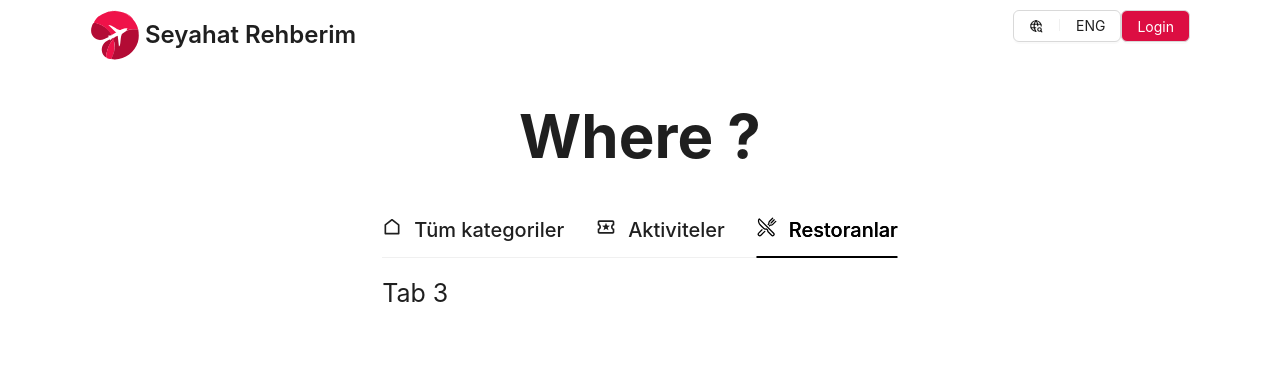
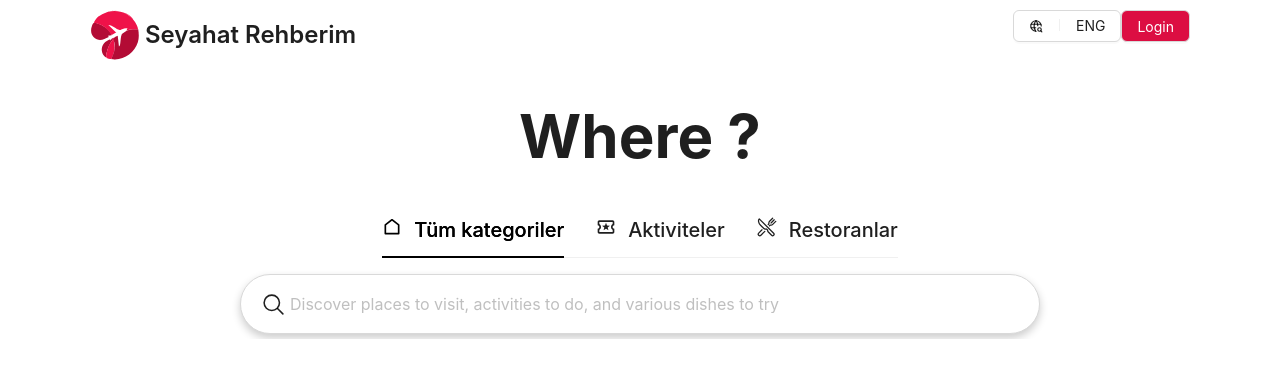
Before and after one commit to melikeeisik/SeyahatRehberimApp, a Next.js app: page / in a window 1280 px wide. Shown: the top 378 px of the page. Built offline with nearby package versions, Linux system fonts and the light colour scheme.

Commit message:
Searchbar eklendi. Textlere dil desteği getirildi

```diff
--- a/src/components/Search.tsx
+++ b/src/components/Search.tsx
@@ -1,43 +1,68 @@
-import { Flex, Typography, Tabs } from "antd";
-import React from "react";
+import { Flex, Typography, Tabs ,Input} from "antd";
+import React, { useState } from "react";
 import { FormattedMessage } from "react-intl";
 import { RiHomeLine } from "react-icons/ri";
 import { MdOutlineLocalActivity } from "react-icons/md";
 import { IoRestaurantOutline } from "react-icons/io5";
+import { IoSearchOutline } from 'react-icons/io5'
+import { useIntl } from 'react-intl';
+import { getLocalesText } from "../utils/getLocalesText"
+import "../styles/searchPage.css";
 
-import "../styles/tabStyle.css";
 const Search = () => {
   const { Title } = Typography;
+  const intl = useIntl();
+  const [inputPlaceholder, setInputPlaceholder] = useState<string>("home-tab1_placeholder")
+  const [title, setTitle] = useState<string>("home_title-where")
+
+  const handleTabChange = (key : string) => {
+    switch (key) {
+      case '1':
+        setTitle("home_title-where")
+        setInputPlaceholder("home-tab1_placeholder")
+        break;
+      case '2':
+        setTitle("home_title-activites")
+        setInputPlaceholder("home-tab2_placeholder")
+
+        break;
+      case '3':
+        setTitle("home_title-dishes")
+        setInputPlaceholder("home-tab3_placeholder")
+        break;
+      default:
+        setTitle("home_title-where")
+        setInputPlaceholder("home-tab1_placeholder")
+    }
+  }
   return (
     <Flex align="center" vertical>
       <Title style={{ fontWeight: "bold", fontSize:"60px" }}>
-        <FormattedMessage id="home_where" /> ?{" "}
+        {getLocalesText(intl, title)}
       </Title>
       <Tabs
         className="ant-tabs-nav-list"
-        defaultActiveKey="3"
-        style={{ fontSize: '25px' }}
+        defaultActiveKey="1"
+        onChange={handleTabChange}
         items={[
           {
             key: "1",
             label: "Tüm kategoriler",
-            children: "Tab 1",
             icon: <RiHomeLine />,
           },
           {
             key: "2",
             label: "Aktiviteler",
-            children: "Tab 2",
             icon: <MdOutlineLocalActivity />,
           },
           {
             key: "3",
             label: "Restoranlar",
-            children: "Tab 3",
             icon: <IoRestaurantOutline />,
           },
         ]}
       />
+      <Input size="large" placeholder={getLocalesText(intl, inputPlaceholder)} prefix={<IoSearchOutline />}className="ant-input-affix-wrapper"/>
     </Flex>
   );
 };
--- /dev/null
+++ b/src/styles/searchPage.css
@@ -0,0 +1,34 @@
+.ant-tabs-nav-list .ant-tabs-tab .ant-tabs-tab-btn span{
+    font-size: 20px;
+    font-weight: 500;
+}
+.ant-tabs .ant-tabs-tab.ant-tabs-tab-active .ant-tabs-tab-btn{
+    color: black;
+    display: flex;
+    align-items: center;
+}
+.ant-tabs-tab-btn:hover{
+    color: #595959;
+}
+.ant-tabs-tab-btn:focus,
+.ant-tabs-tab-btn:active {
+  color: black;
+}
+.ant-tabs-ink-bar {
+    background: black !important;
+}
+.ant-input-affix-wrapper {
+    height:60px;
+    width:800px;
+    border-radius:30px;
+    box-shadow:0 4px 8px rgba(0, 0, 0, 0.2);
+    padding:20px;
+}
+.ant-input-affix-wrapper-focused,
+.ant-input-affix-wrapper:hover{
+    border-color: black !important;
+    box-shadow:0 4px 8px rgba(0, 0, 0, 0.2) !important;
+}
+.ant-input-affix-wrapper .ant-input-prefix{
+    font-size:25px;
+}
--- a/src/styles/tabStyle.css
+++ /dev/null
@@ -1,19 +0,0 @@
-.ant-tabs-nav-list .ant-tabs-tab .ant-tabs-tab-btn span{
-    font-size: 20px;
-    font-weight: 500;
-}
-.ant-tabs .ant-tabs-tab.ant-tabs-tab-active .ant-tabs-tab-btn{
-    color: black;
-    display: flex;
-    align-items: center;
-}
-.ant-tabs-tab-btn:hover{
-    color: #595959;
-}
-.ant-tabs-tab-btn:focus,
-.ant-tabs-tab-btn:active {
-  color: black;
-}
-.ant-tabs-ink-bar {
-    background: black !important; /* Aktif tabın altındaki border rengi */
-}
--- /dev/null
+++ b/src/utils/getLocalesText.tsx
@@ -0,0 +1,5 @@
+import { IntlShape } from 'react-intl';
+
+export const getLocalesText = (intl: IntlShape, key: string): string => {
+  return intl.formatMessage({ id: key });
+};
--- a/src/utils/locales/en.json
+++ b/src/utils/locales/en.json
@@ -1,4 +1,9 @@
 {
-    "home_where" : "Where",
+    "home_title-where" : "Where ?",
+    "home_title-activites" : "Join fun activities",
+    "home_title-dishes":"Try favorite dishes",
+    "home-tab1_placeholder":"Discover places to visit, activities to do, and various dishes to try",
+    "home-tab2_placeholder": "Explore places to visit, activities to do, and events",
+    "home-tab3_placeholder" : "Discover favorite restaurants and various dishes",
     "header_login-button" : "Login"
 }
--- a/src/utils/locales/tr.json
+++ b/src/utils/locales/tr.json
@@ -1,4 +1,9 @@
 {
-    "home_where" : "Nereye",
+    "home_title-where" : "Nereye ?",
+    "home_title-activites" : "Eğlenceli aktivitelere katılın",
+    "home_title-dishes":"Favori yemekleri deneyin",
+    "home-tab1_placeholder":"Gezilecek yerler, yapılacak aktiviteler ve çeşitli yemekleri keşfet ",
+    "home-tab2_placeholder": "Gezilecek yerler, yapılacak aktiviteler ve etkinlikeri keşfet",
+    "home-tab3_placeholder" : "Favori restoran ve çeşitli yemekleri keşfet",
     "header_login-button" : "Giriş Yap"
 }
```
